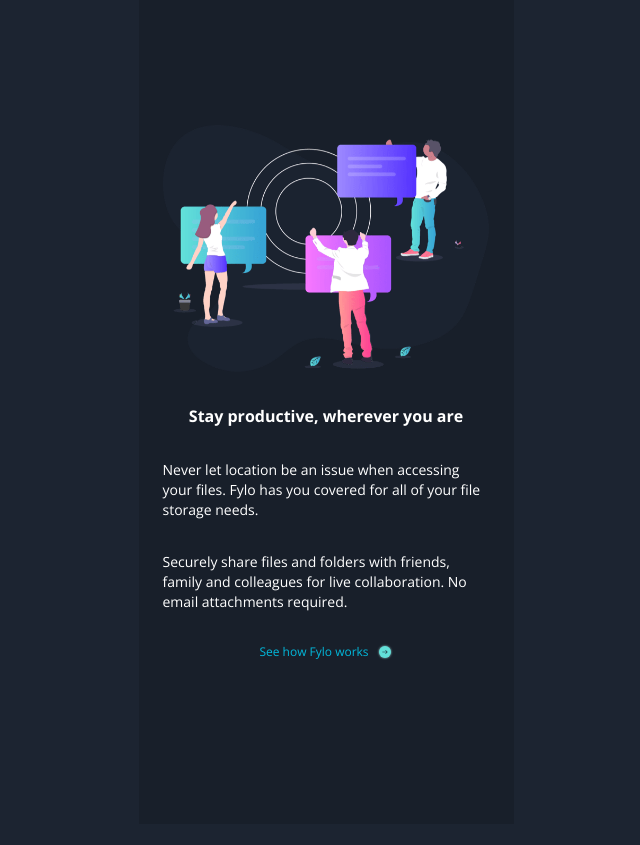
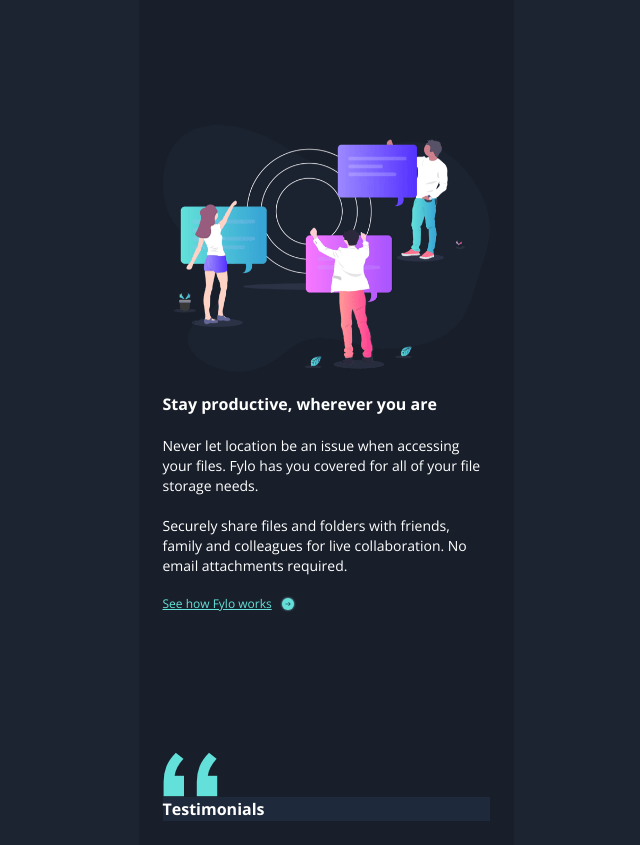
Before and after one commit to RMAlt-64/Fylo-dark-theme-landing-page, a React (Vite) app: page / in a window 1280 px wide. Shown: the part 1860-2705 px from the top of the page, without its empty margins (314-954 px from the left). Before the commit the page ends 2684 px from the top, so only its background shows below. Built offline with nearby package versions, Linux system fonts and the light colour scheme; a web font is replaced by a local one.

Commit message:
agrego'nuevo componente cards

```diff
--- a/src/App.tsx
+++ b/src/App.tsx
@@ -1,4 +1,4 @@
-import { Features, Header, Hero, Additionalinformation } from "./components/index";
+import { Features, Header, Hero, Additionalinformation, Testimonials } from "./components/index";
 
 
 
@@ -18,6 +18,7 @@
         <Hero />
         <Features />
         <Additionalinformation />
+        <Testimonials />
       </section>
     </main>
 
--- a/src/components/Additionalinformation.tsx
+++ b/src/components/Additionalinformation.tsx
@@ -1,21 +1,19 @@
 
 export const Additionalinformation = () => {
     return (
-
-        <div className="flex flex-col items-center gap-8 my-[140px]">
-            <img src="./src/assets/images/illustration-stay-productive.png" alt="illustration-stay-productive" />
-            <h2 className="font-bold">Stay productive, wherever you are</h2>
-            <p className="text-sm">Never let location be an issue when accessing your files. Fylo has you covered for all of your file storage needs.</p>
-            <p className="text-sm">Securely share files and folders with friends, family and colleagues for live collaboration. No email attachments required.</p>
-
-            <div className="">
+        <>
+            <div className="flex flex-col gap-5 my-[140px]">
+                <img src="./src/assets/images/illustration-stay-productive.png" alt="illustration-stay-productive" />
+                <h2 className="font-bold">Stay productive, wherever you are</h2>
+                <p className="text-sm">Never let location be an issue when accessing your files. Fylo has you covered for all of your file storage needs.</p>
+                <p className="text-sm">Securely share files and folders with friends, family and colleagues for live collaboration. No email attachments required.</p>
                 <a className="flex gap-2" href="#">
-                    <p className="text-xs text-cyan-500" >See how Fylo works</p>
+                    <p className="text-xs text-Teal-200 underline" >See how Fylo works</p>
                     <img src="./src/assets/images/icon-arrow.svg" alt="icon-arrow" />
                 </a>
             </div>
-        </div>
 
 
+        </>
     );
 }
--- /dev/null
+++ b/src/components/CardsTestimonials.tsx
@@ -0,0 +1,16 @@
+
+
+export const CardsTestimonials = () => {
+    return (
+        <div>
+            <p>Lorem ipsum dolor sit amet consectetur adipisicing elit. Illum quasi iure accusantium, cumque tempora tenetur minus. Facere maiores quis saepe inventore unde. Optio quam maiores obcaecati, et iure tempore hic.</p>
+            <div>
+                <img src="/images/profile-1.png" alt="" />
+                <div>
+                    <h3></h3>
+                    <p></p>
+                </div>
+            </div>
+        </div>
+    )
+}
--- /dev/null
+++ b/src/components/Testimonials.tsx
@@ -0,0 +1,10 @@
+export const Testimonials = () => {
+    return (
+        <>
+            <img src="./src/assets/images/bg-quotes.png" alt="bg-quotes" />
+            <div className=" bg-[#1E293B]">
+                <h2 className="font-bold">Testimonials</h2>
+            </div>
+        </>
+    );
+}
--- a/src/components/index.ts
+++ b/src/components/index.ts
@@ -4,3 +4,4 @@
 export { Button } from "./Button";
 export { Features } from "./Features";
 export { Additionalinformation } from "./Additionalinformation";
+export { Testimonials } from "./Testimonials";
```
